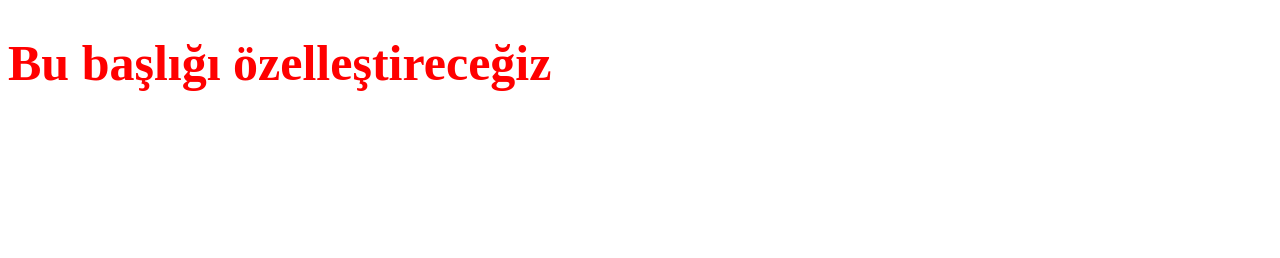
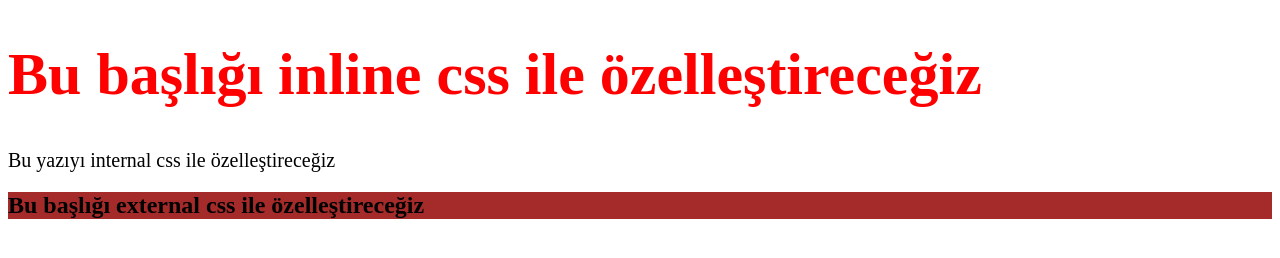
Before and after one commit to Alparslan524/FrontEndDenemeKodlari, a plain HTML site: page CssDeneme.html in a window 1280 px wide. Drawn offline with Linux system fonts and the light colour scheme.

Commit message:
Css denemeleri yüklendi

```diff
--- /dev/null
+++ b/Css/CssDeneme.css
@@ -0,0 +1,3 @@
+h2{
+    background-color: brown;
+}
--- a/CssDeneme.html
+++ b/CssDeneme.html
@@ -5,9 +5,35 @@
     <meta http-equiv="X-UA-Compatible" content="IE=edge">
     <meta name="viewport" content="width=device-width, initial-scale=1.0">
     <title>Css Öğreniyoruz</title>
+
+
+     <link rel="stylesheet" href="Css/CssDeneme.css"> <!-- link:css  -->
+
+
+
+    <style>
+        p{
+            font-size: 40px;
+        }
+        /*  internal css örneği */
+        /* Dikkat!!! Önce internal css devreye girdi ve fonut 40 yaptı. Sonra
+        inline css girdi fontu 20 yaptı */
+
+    </style>
+
 </head>
 <body>
-    <h1 style="color: red; font-size: 50px; " >Bu başlığı özelleştireceğiz</h1>
+
+    <!--
+        inline CSS-> Etiketin içinde kullanılan style kodları. Mesela->  <h1 style="color:aqua " >Başlık</h1>
+        internal CSS-> Headin içinde kullanılan style kodları.
+        external CSS-> Başka kalsörde duran style kodları.
+    -->
+
+    <h1 style="color: red; font-size: 60px; " >Bu başlığı inline css ile özelleştireceğiz</h1><!-- inline CSS örneği -->
+    <p style=" font-size: 20px;" >Bu yazıyı internal css ile özelleştireceğiz</p><!-- inline CSS örneği -->
+    <h2>Bu başlığı external css ile özelleştireceğiz</h2>
+
 
 
 </body>
```
